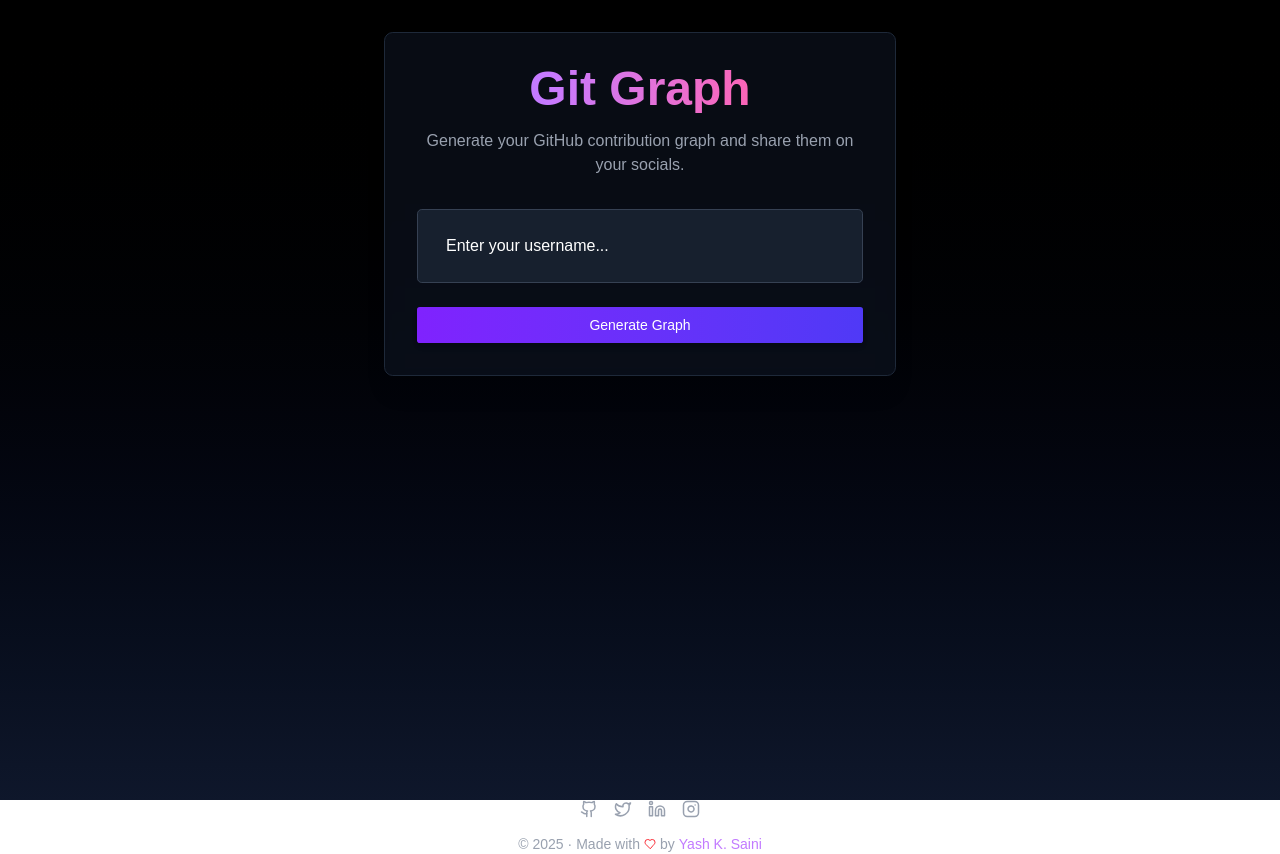
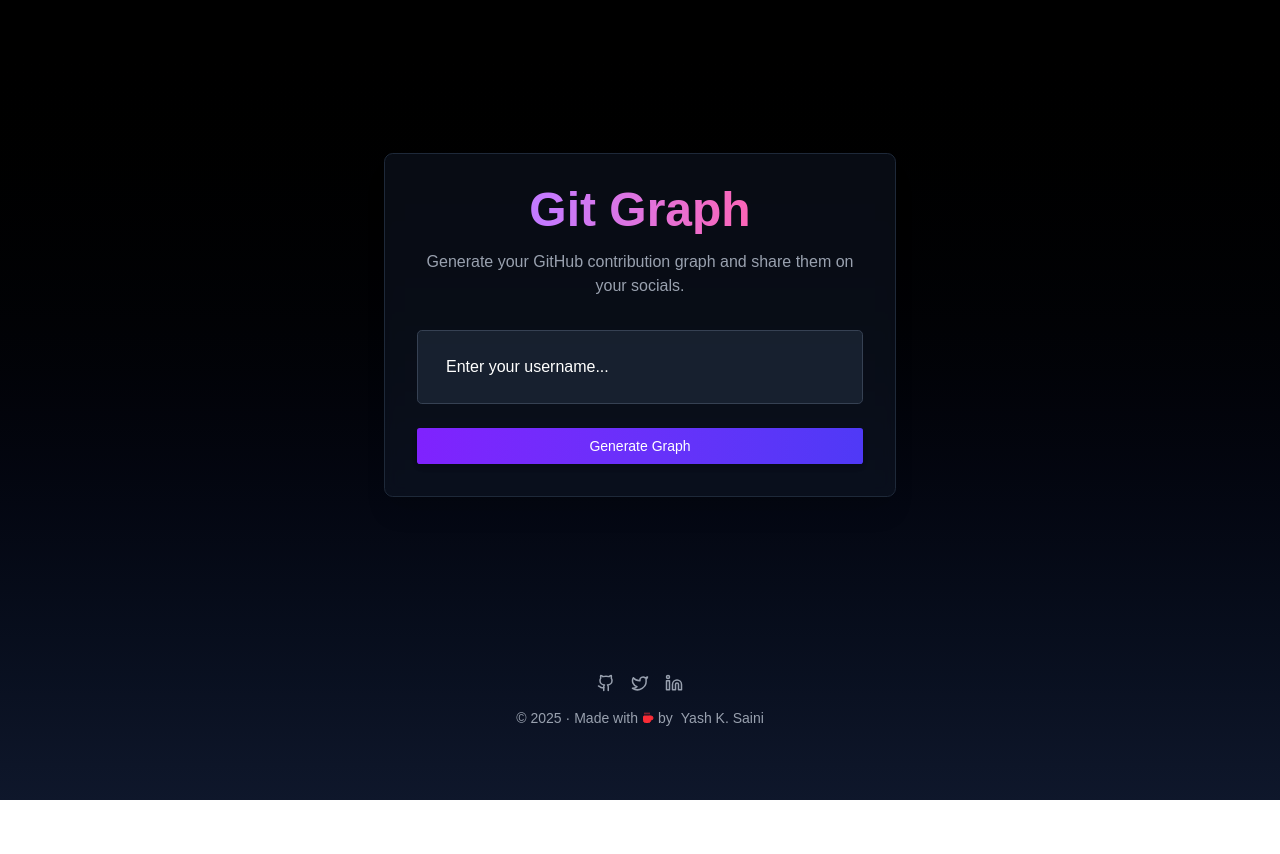
Before and after one commit to yashksaini-coder/git-graph, a Next.js app: page / in a window 1280 px wide. After the commit the page ends 800 px from the top, so only its background shows below. Built offline with nearby package versions, Linux system fonts and the light colour scheme; a web font is replaced by a local one.

Commit message:
Refactor global styles and layout: enhance CSS variables, update metadata, and improve footer component with accessibility features

```diff
--- a/src/app/globals.css
+++ b/src/app/globals.css
@@ -45,6 +45,49 @@
   --radius-xl: calc(var(--radius) + 4px);
 }
 
+@tailwind base;
+@tailwind components;
+@tailwind utilities;
+
+:root {
+  --background: 0 0% 3.9%;
+  --foreground: 0 0% 98%;
+  --card: 240 10% 3.9%;
+  --card-foreground: 0 0% 98%;
+  --popover: 240 10% 3.9%;
+  --popover-foreground: 0 0% 98%;
+  --primary: 252 87% 59%;
+  --primary-foreground: 0 0% 98%;
+  --secondary: 240 3.7% 15.9%;
+  --secondary-foreground: 0 0% 98%;
+  --muted: 240 3.7% 15.9%;
+  --muted-foreground: 240 5% 64.9%;
+  --accent: 240 3.7% 15.9%;
+  --accent-foreground: 0 0% 98%;
+  --destructive: 0 84.2% 60.2%;
+  --destructive-foreground: 0 0% 98%;
+  --border: 240 3.7% 15.9%;
+  --input: 240 3.7% 15.9%;
+  --ring: 252 87% 59%;
+}
+
+@layer base {
+  * {
+    @apply border-border outline-ring/50;
+  }
+  body {
+    @apply bg-background text-foreground;
+  }
+}
+
+html, body {
+  height: 100%;
+}
+
+/* Fix for hydration warning */
+[data-sonner-toaster] {
+  --font-sans: var(--font-ubuntu-mono);
+}
 
 @layer base {
   :root {
@@ -102,12 +145,3 @@
     --chart-5: 340 75% 55%;
   }
 }
-
-@layer base {
-  * {
-    @apply border-border outline-ring/50;
-  }
-  body {
-    @apply bg-background text-foreground;
-  }
-}
--- a/src/app/layout.tsx
+++ b/src/app/layout.tsx
@@ -3,14 +3,16 @@ import { Ubuntu_Sans_Mono } from "next/font/google";
 import "./globals.css";
 import { Toaster } from "@/components/ui/sonner"
 import { Footer } from "@/components/footer";
+
 const UbuntuMono = Ubuntu_Sans_Mono({
   variable: "--font-ubuntu-mono",
   subsets: ["latin"],
 });
 
 export const metadata: Metadata = {
-  title: "Git Graph",
+  title: "Git Graph - GitHub Contribution Visualizer",
   description: "Generate your GitHub contribution graph and share them on your socials.",
+  keywords: ["github", "contributions", "graph", "visualization", "developer tool"],
 };
 
 export default function RootLayout({
@@ -19,10 +21,10 @@ export default function RootLayout({
   children: React.ReactNode;
 }>) {
   return (
-    <html lang="en" className={UbuntuMono.className} suppressContentEditableWarning>
-      <body>
+    <html lang="en" className={UbuntuMono.className} suppressHydrationWarning>
+      <body className="min-h-screen flex flex-col bg-gradient-to-b from-black to-slate-900 text-white">
         {children}
-        <Footer/>
+        <Footer />
         <Toaster />
       </body>
     </html>
--- a/src/app/page.tsx
+++ b/src/app/page.tsx
@@ -5,7 +5,6 @@ import { Button } from '@/components/ui/button';
 import { helloAction } from '@/actions/hello-action';
 import { toast } from "sonner"
 import { Input } from "@/components/ui/input";
-import { Footer } from '@/components/footer';
 
 export default function Home() {
   const [name, setName] = useState('');
@@ -37,8 +36,8 @@ export default function Home() {
   };
 
   return (
-    <div className="flex flex-col items-center justify-between min-h-screen bg-gradient-to-b from-black to-slate-900 text-white px-4 py-8">
-      <div className="w-full max-w-lg space-y-8 p-6 sm:p-8 rounded-xl bg-gray-900/50 backdrop-blur-sm border border-gray-800 shadow-xl transition-all duration-300 hover:shadow-2xl mt-8 sm:mt-0">
+    <main className="flex flex-col items-center justify-center flex-1 w-full px-4 py-12">
+      <div className="w-full max-w-lg space-y-8 p-6 sm:p-8 rounded-xl bg-gray-900/50 backdrop-blur-sm border border-gray-800 shadow-xl transition-all duration-300 hover:shadow-2xl">
         <div className="flex flex-col items-center">
           <h1 className="text-4xl md:text-5xl font-bold text-center bg-clip-text text-transparent bg-gradient-to-r from-purple-400 to-pink-400">
             Git Graph
@@ -57,6 +56,7 @@ export default function Home() {
               value={name}
               onChange={(e) => setName(e.target.value)}
               className="w-full bg-transparent border-none focus:ring-1 focus:ring-purple-500 placeholder-gray-500 text-sm sm:text-base"
+              aria-label="GitHub username"
             />
           </div>
 
@@ -70,6 +70,6 @@ export default function Home() {
           </Button>
         </form>
       </div>
-    </div>
+    </main>
   );
 }
--- a/src/components/footer.tsx
+++ b/src/components/footer.tsx
@@ -1,15 +1,16 @@
-import { Github, Twitter, Linkedin, Instagram, Heart } from 'lucide-react';
+import { Github, Twitter, Linkedin, Instagram, Coffee } from 'lucide-react';
 
 export const Footer = () => {
   return (
-    <footer className="w-full text-center text-sm" suppressHydrationWarning={true}>
-      <div className="flex flex-col items-center gap-4">
+    <footer className="w-full py-6 mt-auto text-center text-sm text-gray-400" suppressHydrationWarning={true}>
+      <div className="mb-12 flex flex-col items-center gap-4">
         <div className="flex items-center justify-center gap-4">
           <a
             href="https://github.com/yashksaini-coder"
             target="_blank"
             rel="noopener noreferrer"
             className="text-gray-400 hover:text-white transition-colors"
+            aria-label="GitHub Profile"
           >
             <Github size={18} />
           </a>
@@ -17,7 +18,8 @@ export const Footer = () => {
             href="#"
             target="_blank"
             rel="noopener noreferrer"
-            className="text-gray-400 hover:text-blue-400 transition-colors"
+            className="text-gray-400 hover:text-slate-800 transition-colors"
+            aria-label="Twitter Profile"
           >
             <Twitter size={18} />
           </a>
@@ -26,30 +28,17 @@ export const Footer = () => {
             target="_blank"
             rel="noopener noreferrer"
             className="text-gray-400 hover:text-blue-500 transition-colors"
+            aria-label="LinkedIn Profile"
           >
             <Linkedin size={18} />
-          </a>
-          <a
-            href="#"
-            target="_blank"
-            rel="noopener noreferrer"
-            className="text-gray-400 hover:text-pink-500 transition-colors"
-          >
-            <Instagram size={18} />
           </a>
         </div>
         <div className="flex items-center text-gray-400 text-xs sm:text-sm">
           <span>© {new Date().getFullYear()}</span>
           <span className="mx-1">·</span>
           <span className="flex items-center">
-            Made with <Heart size={12} className="text-red-500 mx-1" /> by
-            <a
-              href="https://github.com/yashksaini-coder"
-              target="_blank"
-              className="text-purple-400 hover:text-white ml-1 hover:underline font-medium"
-            >
-              Yash K. Saini
-            </a>
+            Made with <Coffee size={12} className="text-red-500 mx-1" fill="currentColor" /> by
+            <div className='ml-2 hover:bg-violet-600 hover:text-white'>Yash K. Saini</div>
           </span>
         </div>
       </div>
```
